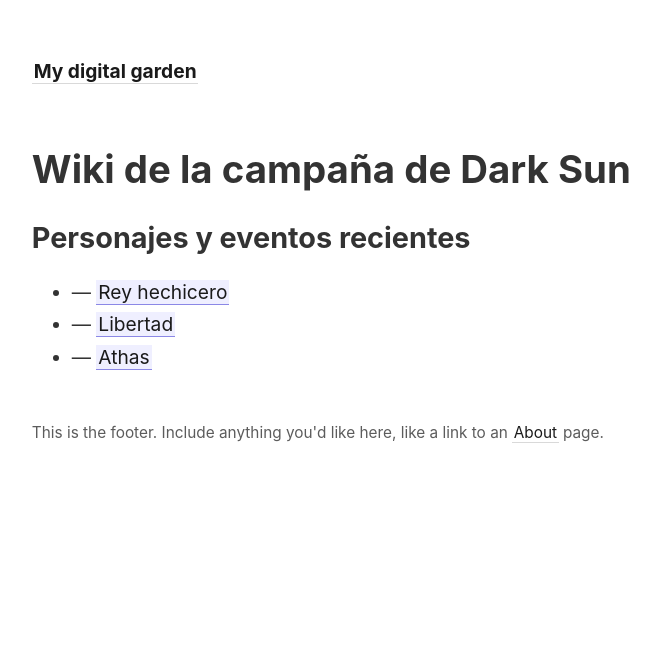
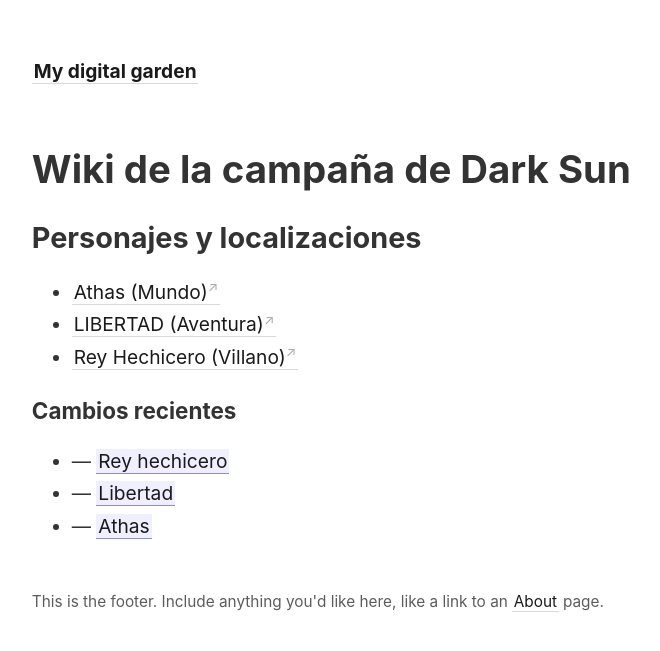
Before and after one commit to DaruniaYT/DigitalCampain, a Jekyll site: the page built from _pages/index.md, in a window 1280 px wide. Shown: the top 651 px of the page, without its empty margins (45-705 px from the left). Built offline with Jekyll 4.4.1, drawn with Linux system fonts in a browser that asks for light colours.

Commit message:
StarterUpdate

```diff
--- a/_pages/index.md
+++ b/_pages/index.md
@@ -7,7 +7,14 @@
 
 # Wiki de la campaña de Dark Sun
 
-## Personajes y eventos recientes
+## Personajes y localizaciones
+<ul>
+  <li><a href="{{ site.baseurl }}/notas/athas.html">Athas (Mundo)</a></li>
+  <li><a href="{{ site.baseurl }}/notas/libertad.html">LIBERTAD (Aventura)</a></li>
+  <li><a href="{{ site.baseurl }}/notas/rey hechicero.html">Rey Hechicero (Villano)</a></li>
+</ul>
+
+### Cambios recientes
 
 <ul>
   {% assign recent_notes = site.notes | sort: "last_modified_at_timestamp" | reverse %}
```
Also changed, not shown: notas/Athas.html (+2 -2 lines), notas/LIBERTAD.html (+3 -3 lines).
